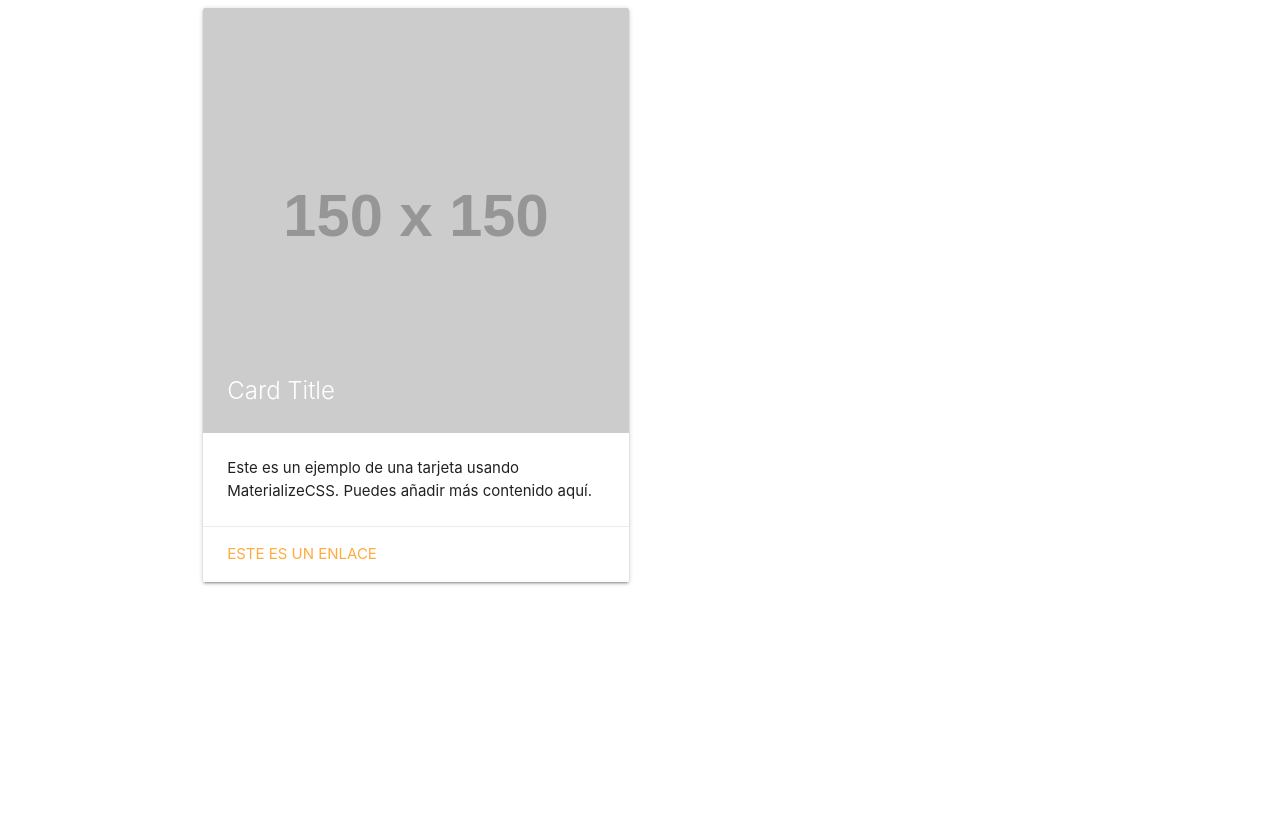
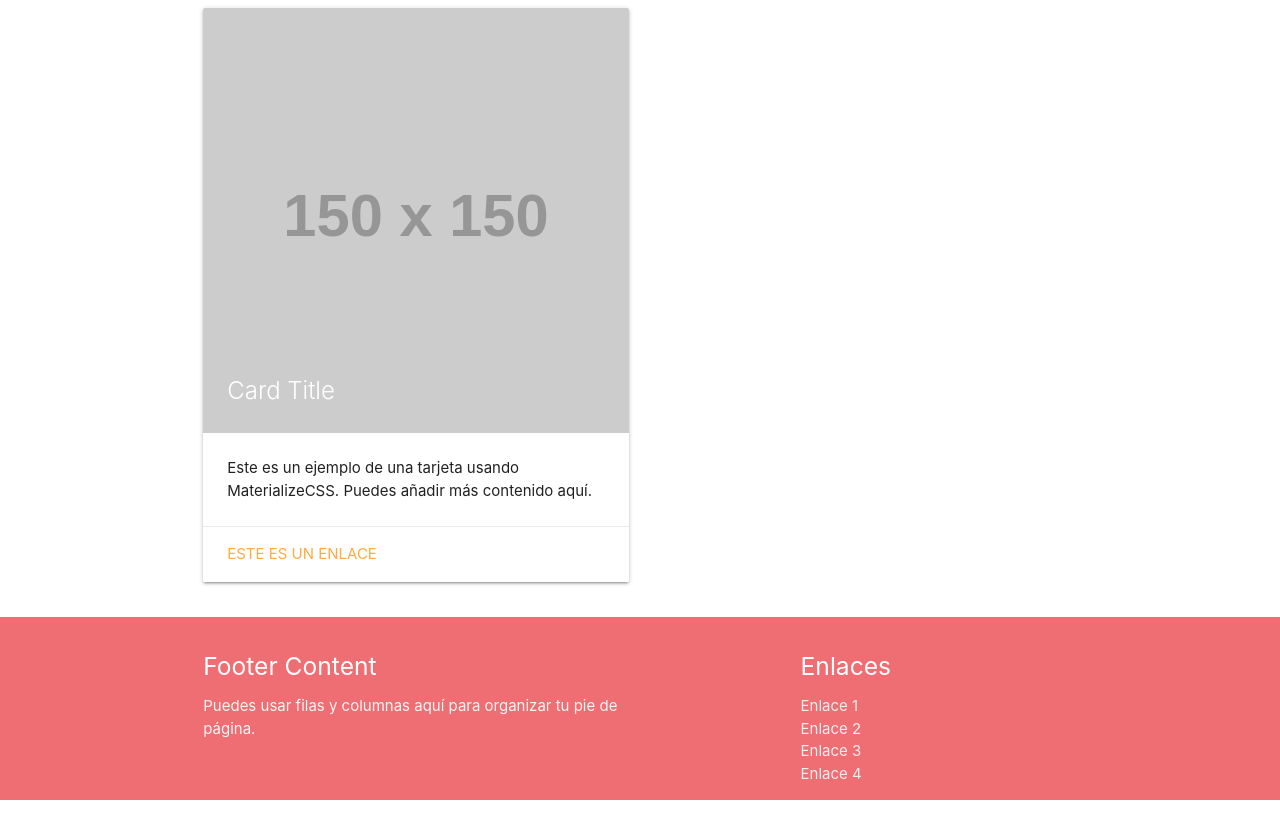
Before and after one commit to lromnav497/Pr-ctica-1---Primeros-pasos-con-git-GitHub, a plain HTML site: page index.html in a window 1280 px wide. Shown: the part 200-1020 px from the top of the page. Before the commit the page ends 817 px from the top, so only its background shows below. Drawn offline with nearby package versions, Linux system fonts and the light colour scheme; placeholder pictures from the web are drawn by us.

Commit message:
Añadir pie de pagina

```diff
--- a/index.html
+++ b/index.html
@@ -45,5 +45,27 @@
             </div>
         </div>
     </div>
+
+    <!-- Pie de pagina -->
+    <footer class="page-footer">
+        <div class="container">
+            <div class="row">
+                <div class="col l6 s12">
+                    <h5 class="white-text">Footer Content</h5>
+                    <p class="grey-text text-lighten-4">Puedes usar filas y columnas aquí para organizar tu pie de página.
+                    </p>
+                </div>
+                <div class="col l4 offset-l2 s12">
+                    <h5 class="white-text">Enlaces</h5>
+                    <ul>
+                        <li><a class="grey-text text-lighten-3" href="#">Enlace 1</a></li>
+                        <li><a class="grey-text text-lighten-3" href="#">Enlace 2</a></li>
+                        <li><a class="grey-text text-lighten-3" href="#">Enlace 3</a></li>
+                        <li><a class="grey-text text-lighten-3" href="#">Enlace 4</a></li>
+                    </ul>
+                </div>
+            </div>
+        </div>
+    </footer>
 </body>
 </html>
```
